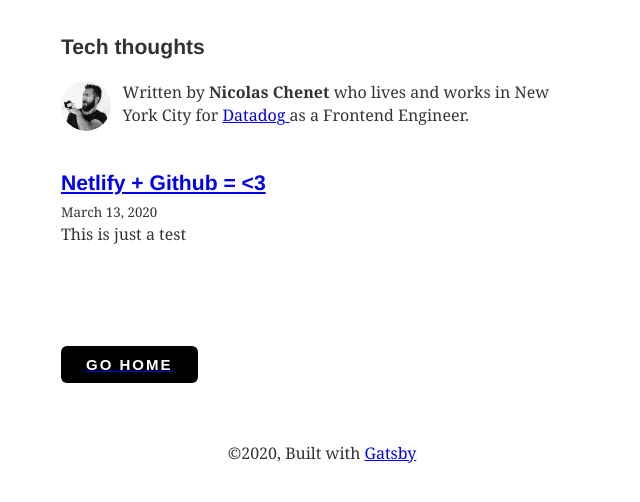
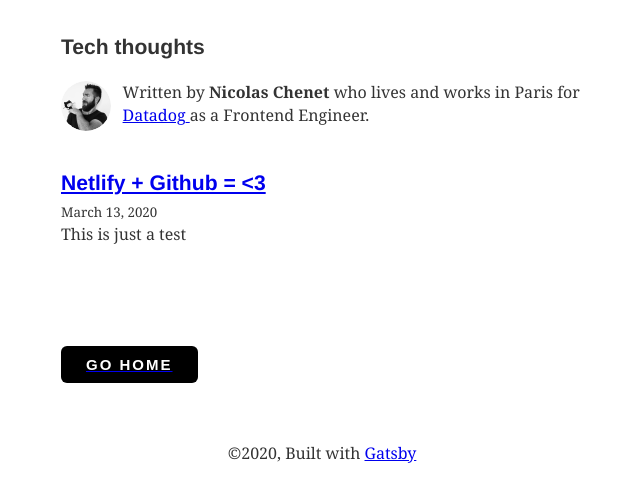
Before and after one commit to nicolaschenet/blog, a Gatsby site: page /blog in a window 1280 px wide. Shown: the whole page, without its empty margins (318-958 px from the left). Built offline with nearby package versions, Linux system fonts and the light colour scheme; Gatsby itself is replaced by a stand-in of ours; some packages are replaced by stand-ins of ours.

Commit message:
💬 Change city

```diff
--- a/src/components/bio.js
+++ b/src/components/bio.js
@@ -34,7 +34,7 @@ const Bio = () => (
                     />{' '}
                     <p>
                         Written by <strong> {author} </strong> who lives and
-                        works in New York City for{' '}
+                        works in Paris for{' '}
                         <a
                             href="https://www.datadoghq.com"
                             target="_blank"
```
